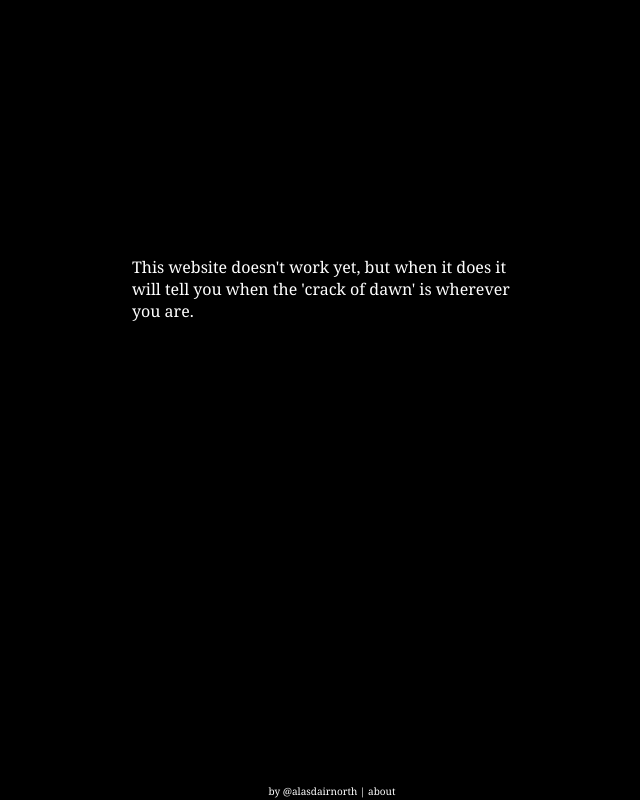
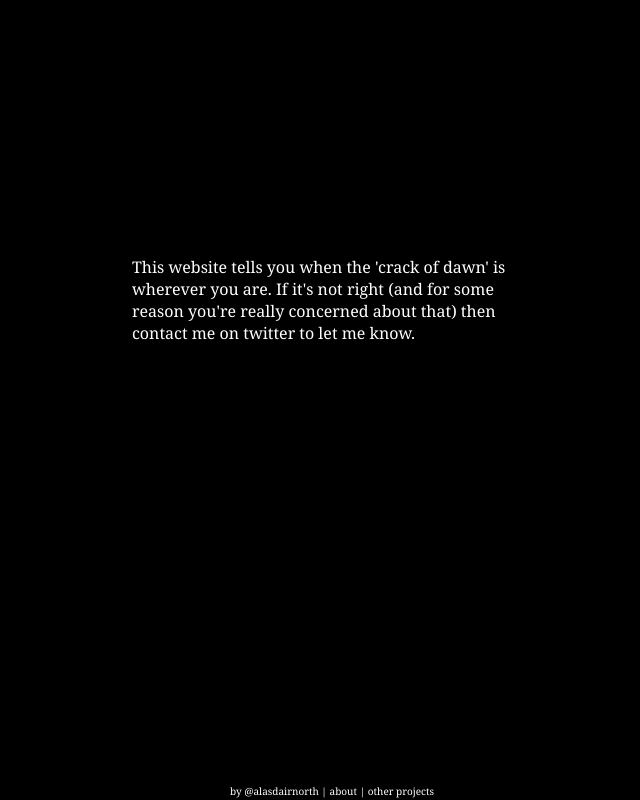
Before and after one commit to alnorth/when-is-dawn, a PHP site: page /about.php in a window 1280 px wide. Shown: the whole page, without its empty margins (308-948 px from the left). Run offline with PHP 8.4, Linux system fonts and the light colour scheme.

Commit message:
Update about page and add link to my software website.

```diff
--- a/about.php
+++ b/about.php
@@ -8,12 +8,12 @@
 	<body>
 		<div class="wrapper">
 			<div id="about">
-				<p>This website doesn't work yet, but when it does it will tell you when the 'crack of dawn' is wherever you are.</p>
+				<p>This website tells you when the 'crack of dawn' is wherever you are. If it's not right (and for some reason you're really concerned about that) then contact me on twitter to let me know.</p>
 			</div>
 			<div class="push"></div>
 		</div>
 		<div id="footer">
-			by <a href="http://www.twitter.com/alasdairnorth">@alasdairnorth</a> | <a href="about.php">about</a>
+			by <a href="http://www.twitter.com/alasdairnorth">@alasdairnorth</a> | <a href="about.php">about</a> | <a href="http://software.alnorth.com/">other projects</a>
 		</div>
 	</body>
 </html>
--- a/index.php
+++ b/index.php
@@ -63,7 +63,7 @@ function getCivilDuskTime() {
 			<div class="push"></div>
 		</div>
 		<div id="footer">
-			by <a href="http://www.twitter.com/alasdairnorth">@alasdairnorth</a> | <a href="about.php">about</a>
+			by <a href="http://www.twitter.com/alasdairnorth">@alasdairnorth</a> | <a href="about.php">about</a> | <a href="http://software.alnorth.com/">other projects</a>
 		</div>
 	</body>
 </html>
```
